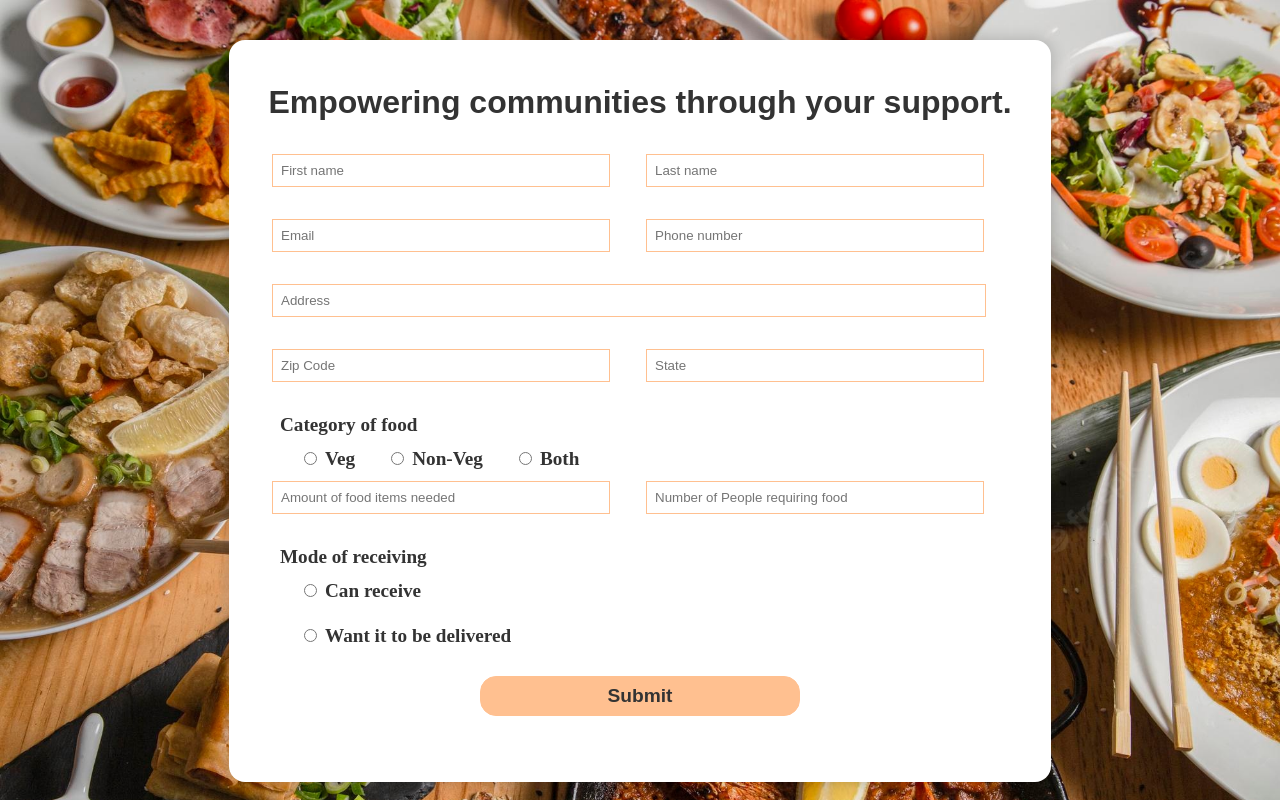
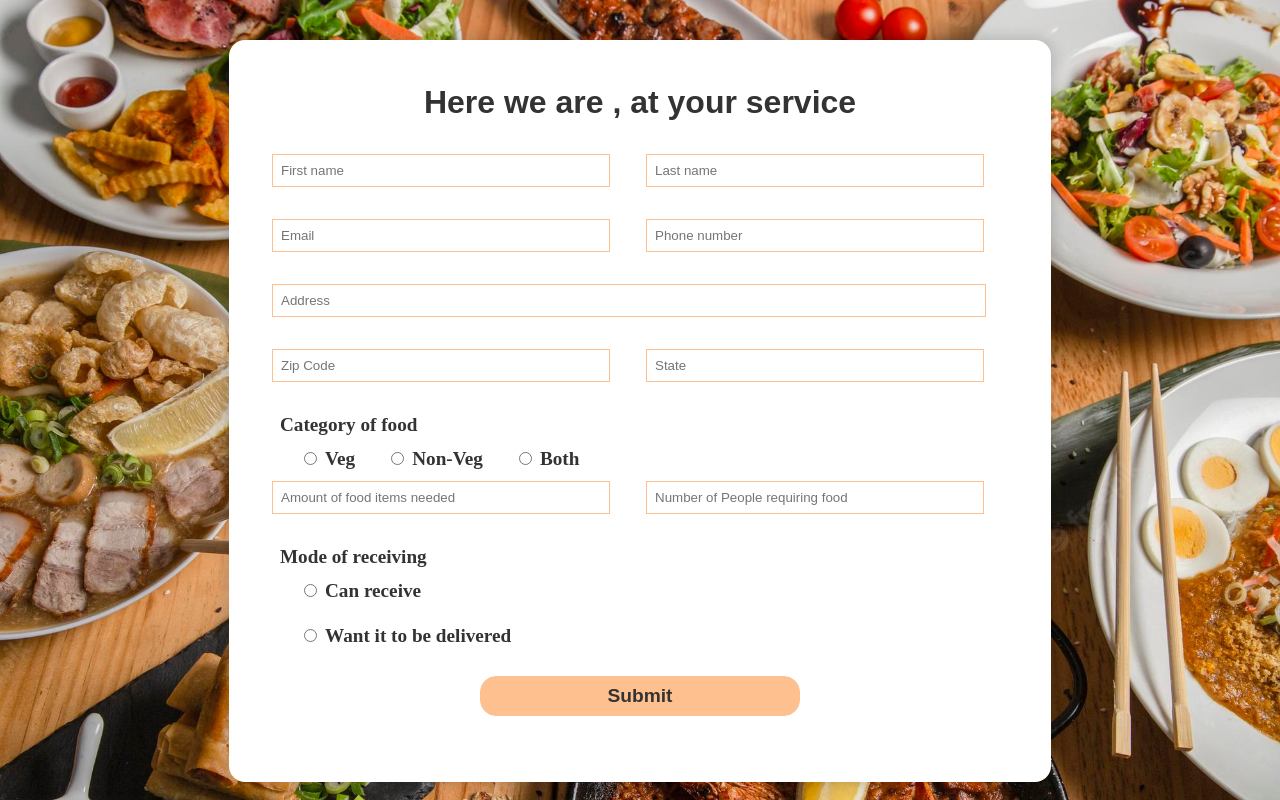
Before and after one commit to harshita1611/DoDelicious, a plain HTML site: page food_req.html in a window 1280 px wide. Drawn offline with Linux system fonts and the light colour scheme.

Commit message:
upade food req

```diff
--- a/food_req.html
+++ b/food_req.html
@@ -77,7 +77,7 @@
 
   <div class="form">
     <form>
-      <h1 class="quote">Empowering communities through your support.</h1>
+      <h1 class="quote">Here we are , at your service</h1>
 
       <input type="text" class="text" placeholder="First name">
       <input type="text" class="text" placeholder="Last name">
```
